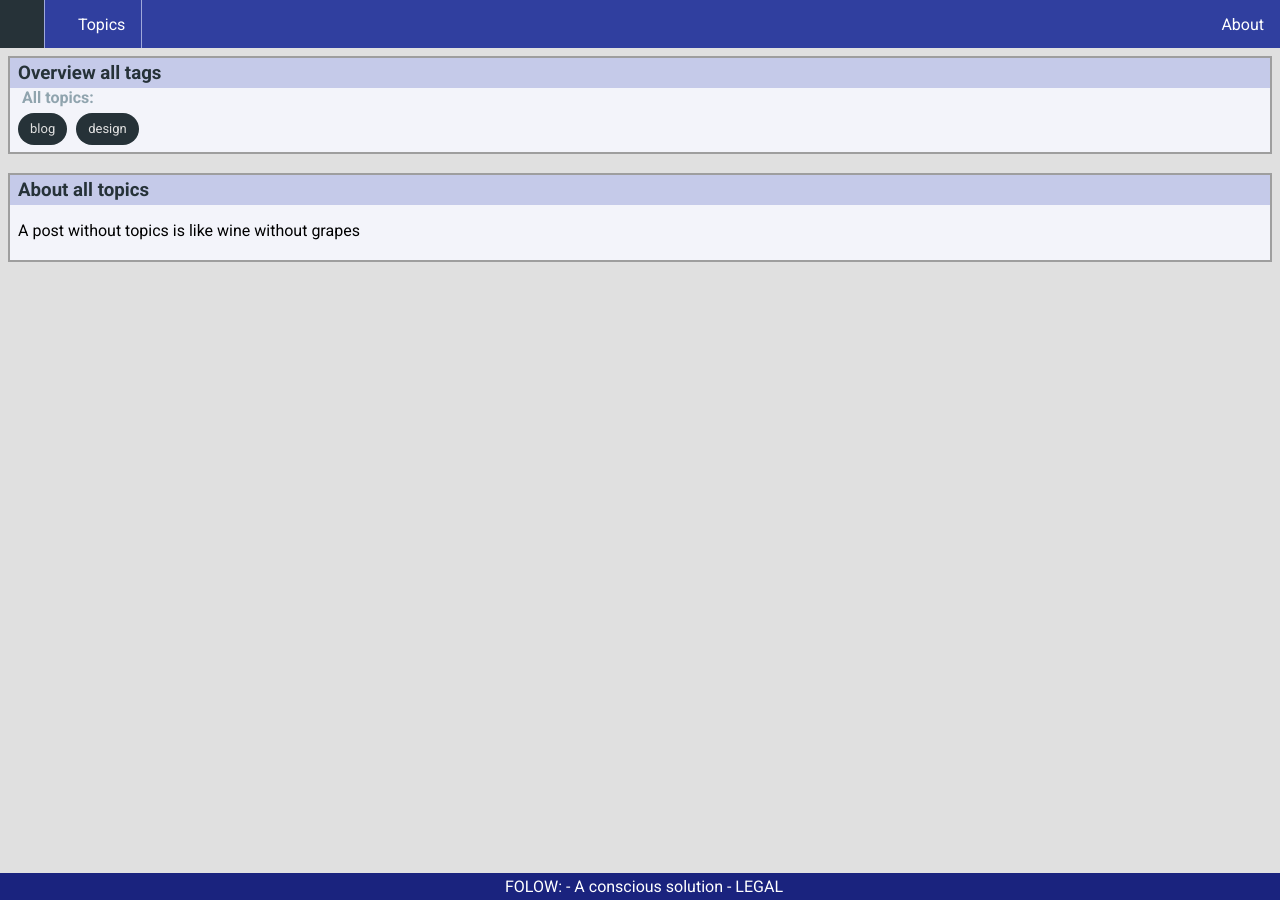
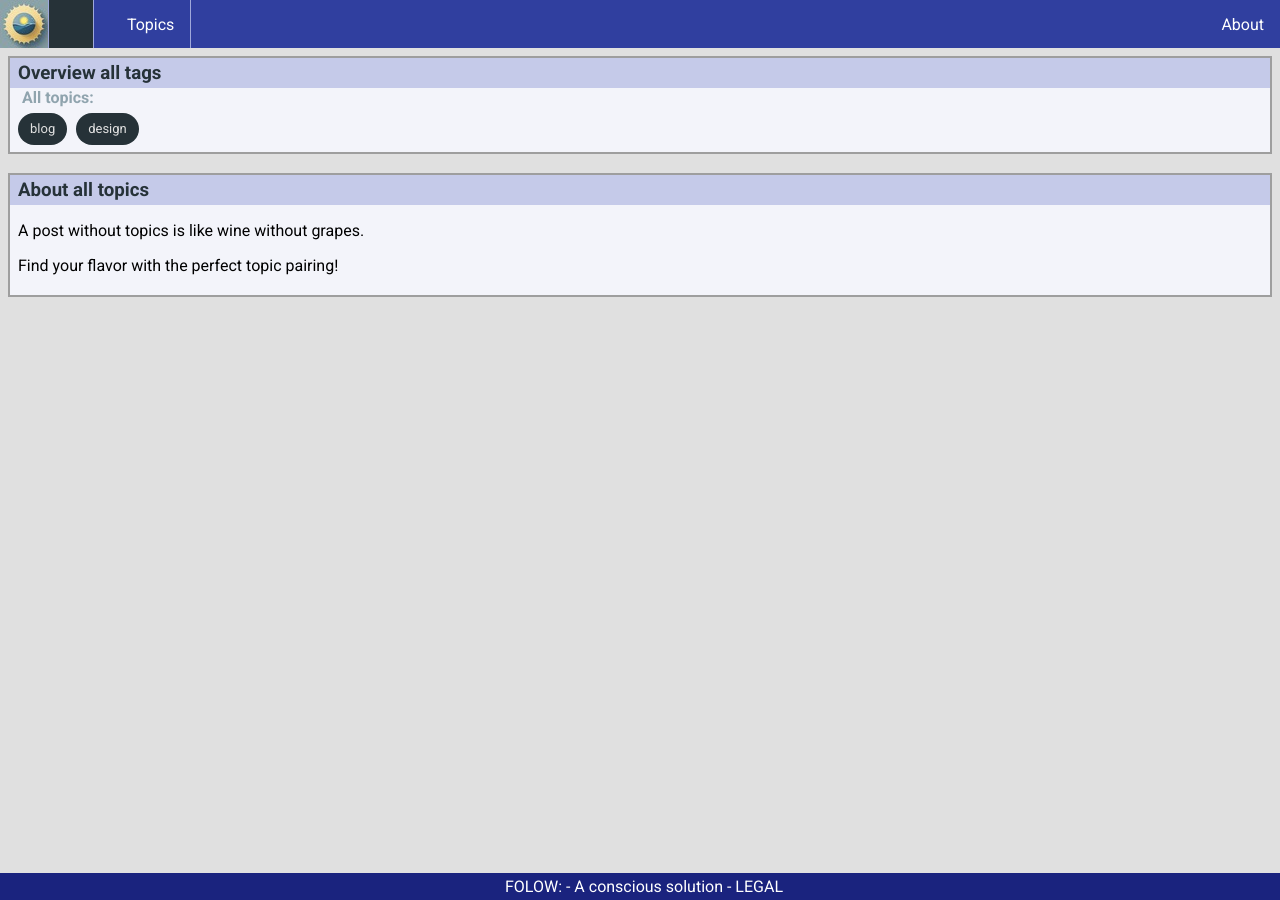
Before and after one commit to bartgel/blog, a Jekyll site: the page built from docs/tags.md, in a window 1280 px wide. Built offline with Jekyll 4.4.1, drawn with Linux system fonts in a browser that asks for light colours; comment, search, counter and statistics services are not loaded.

Commit message:
Add logo

```diff
--- a/docs/_includes/navigation.html
+++ b/docs/_includes/navigation.html
@@ -1,5 +1,13 @@
+
 <ul class="navigation">
-    <li><a class="active" aria-label="Go to the landing page" href="{{ '/' | relative_url}}"><span class="icon icon-home"></span></a></li>
-    <li><a href="{{ '/tags/' | relative_url}}" aria-label="Browse all the topics"><span class="icon icon-label"></span>&nbsp;Topics</a></li>
-    <li style="float:right"><a href="{{ '/about/' | relative_url}}" aria-label="About me and the blog"><span class="icon icon-help"></span>&nbsp;About</a></li>
+    <li><div class="logo" title="{{site.title}}"></div></li>
+    <li><a class="active"
+        title="Go to the landing page"
+        aria-label="Go to the landing page" href="{{ '/' | relative_url}}"><span class="icon icon-home"></span></a></li>
+    <li><a href="{{ '/tags/' | relative_url}}"
+        title="Browse all the topics"
+        aria-label="Browse all the topics"><span class="icon icon-label"></span>&nbsp;Topics</a></li>
+    <li style="float:right"><a href="{{ '/about/' | relative_url}}"
+        title="About me and the blog"
+        aria-label="About me and the blog"><span class="icon icon-help"></span>&nbsp;About</a></li>
 </ul>
--- a/docs/_sass/elements/main-look-and-feel.scss
+++ b/docs/_sass/elements/main-look-and-feel.scss
@@ -4,3 +4,14 @@ body {
     padding: 0;
     background-color: $no-focus-background;
 }
+
+
+a {
+    color: $link-color-default;
+}
+
+a:hover {
+    color: $link-color-hover;
+    background-color: $link-color-background-hover;
+    text-decoration: none;
+}
--- a/docs/_sass/elements/navigation.scss
+++ b/docs/_sass/elements/navigation.scss
@@ -11,6 +11,12 @@ ul.navigation  {
         float: left;
         border-right:1px solid $subtile-color;
 
+    }
+    li .logo {
+      width: 48px;
+      height: 48px;
+      background-image: url(  '/assets/image/logo-small.jpeg' );
+      background-size: cover;
     }
     li:last-child {
         border-right: none;
--- a/docs/_sass/elements/variables.scss
+++ b/docs/_sass/elements/variables.scss
@@ -27,3 +27,7 @@ $chip-color: #E0E0E0;
 
 $heading-color: #1A237E;
 $heading-3-color: #303F9F;
+
+$link-color-default: #D50000;
+$link-color-hover: #E0E0E0;
+$link-color-background-hover: #D32F2F;
--- a/docs/tags.md
+++ b/docs/tags.md
@@ -4,4 +4,6 @@ title: Topics - overview
 permalink: /tags/
 ---
 
-A post without topics is like wine without grapes
+A post without topics is like wine without grapes.
+
+Find your flavor with the perfect topic pairing!
```
Also changed, not shown: README.md, docs/assets/image/logo-small.jpeg (added), docs/assets/image/logo.jpeg (added).
